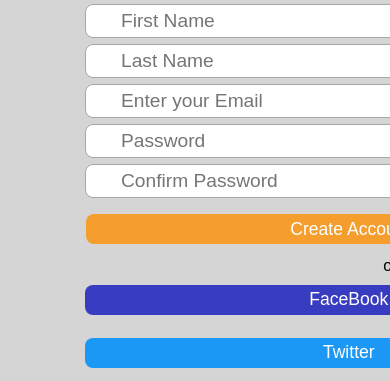
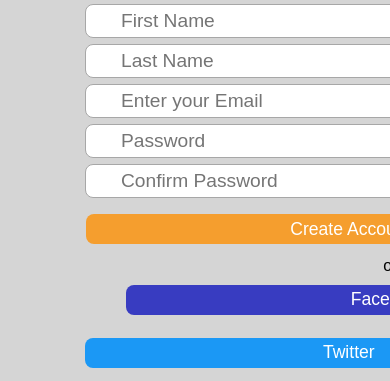
Before and after one commit to Saurabhcodechef/HTMLANDCSS, a plain HTML site: page RegistrationForm/index.html in a window 390 px wide. Shown: the part 480-861 px from the top of the page. Drawn offline with Linux system fonts and the light colour scheme.

Commit message:
Update style.css

```diff
--- a/RegistrationForm/css/style.css
+++ b/RegistrationForm/css/style.css
@@ -109,7 +109,7 @@
     width:33rem
   }
 
-  .btn-facebook ,.btn-twitter{
+  .btn-facebook +.btn-twitter{
     margin-left: 5.2rem;
   }
 
@@ -142,7 +142,7 @@
     width:100%;
 
   }
-  .btn-facebook ,.btn-twitter{
+  .btn-facebook +.btn-twitter{
     margin-left: -4.8rem;
   }
 
```
